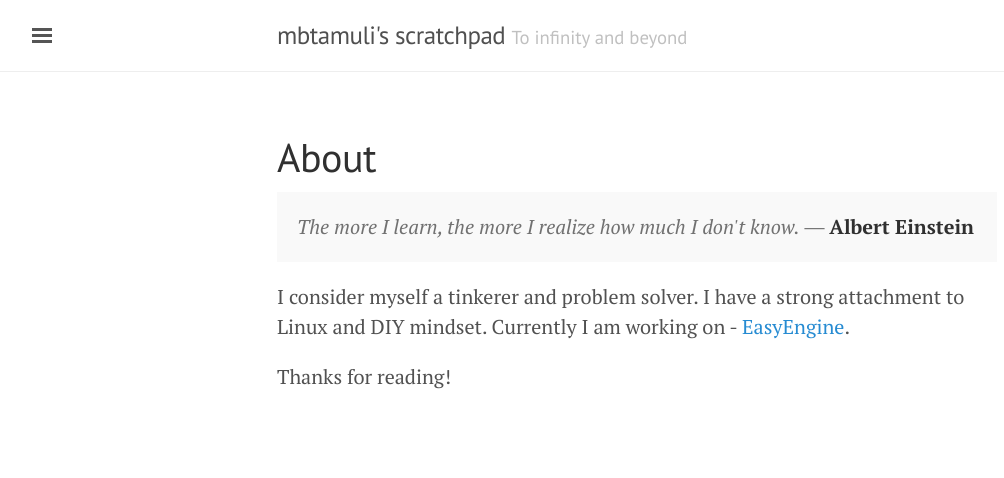
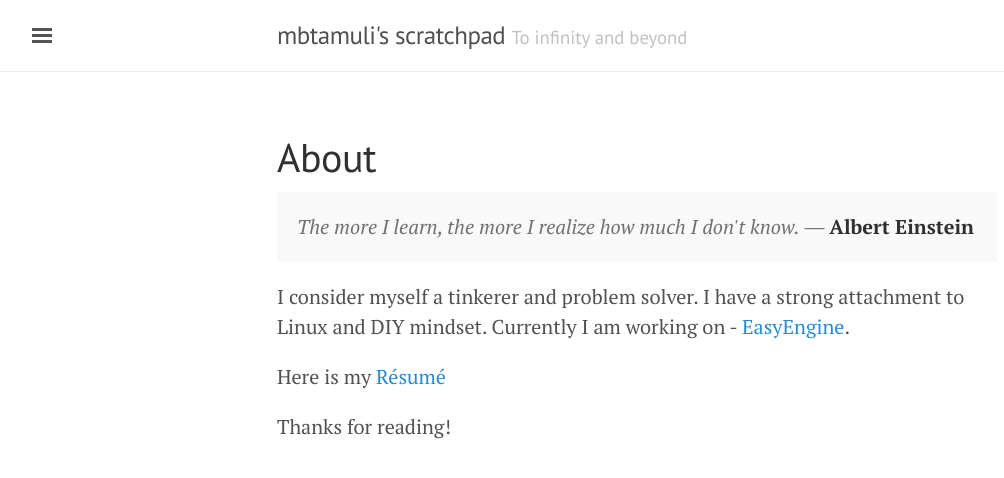
Before and after one commit to lk4ml/blog_example, a Jekyll site: the page built from about.md, in a window 1280 px wide. Shown: the top 478 px of the page, without its empty margins (3-1007 px from the left). Built offline with Jekyll 4.4.1, drawn with Linux system fonts in a browser that asks for light colours.

Commit message:
Add resume
Signed-off-by: Mriyam Tamuli <mbtamuli@gmail.com>

```diff
--- a/about.md
+++ b/about.md
@@ -9,4 +9,6 @@ title: About
 
 I consider myself a tinkerer and problem solver. I have a strong attachment to Linux and DIY mindset. Currently I am working on - [EasyEngine](https://github.com/EasyEngine/easyengine/).
 
+Here is my [Résumé]({{ site.baseurl }}/public/resume.pdf)
+
 Thanks for reading!
```
Also changed, not shown: 1 other file.
